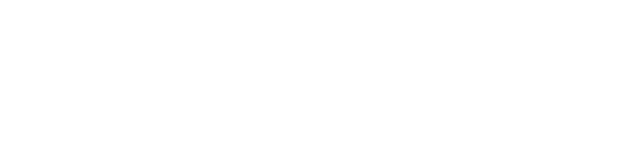
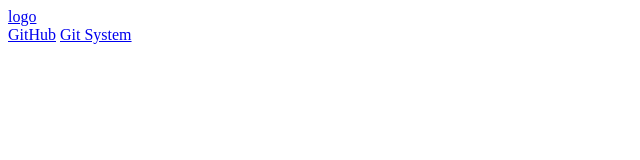
Before and after one commit to sweetkurut/git-control-system, a plain HTML site: page index.html in a window 1280 px wide. Shown: the whole page, without its empty margins (0-640 px from the left). Drawn offline with Linux system fonts and the light colour scheme.

Commit message:
add header link

```diff
--- a/index.html
+++ b/index.html
@@ -7,6 +7,14 @@
   <title>Document</title>
 </head>
 <body>
-
+  <header class="header">
+    <div class="header__container container">
+      <a href="#" class="logo">logo</a>
+      <nav class="nav">
+        <a href="#" class="nav__link">GitHub</a>
+        <a href="#" class="nav__link">Git System</a>
+      </nav>
+    </div>
+  </header>
 </body>
 </html>
```
